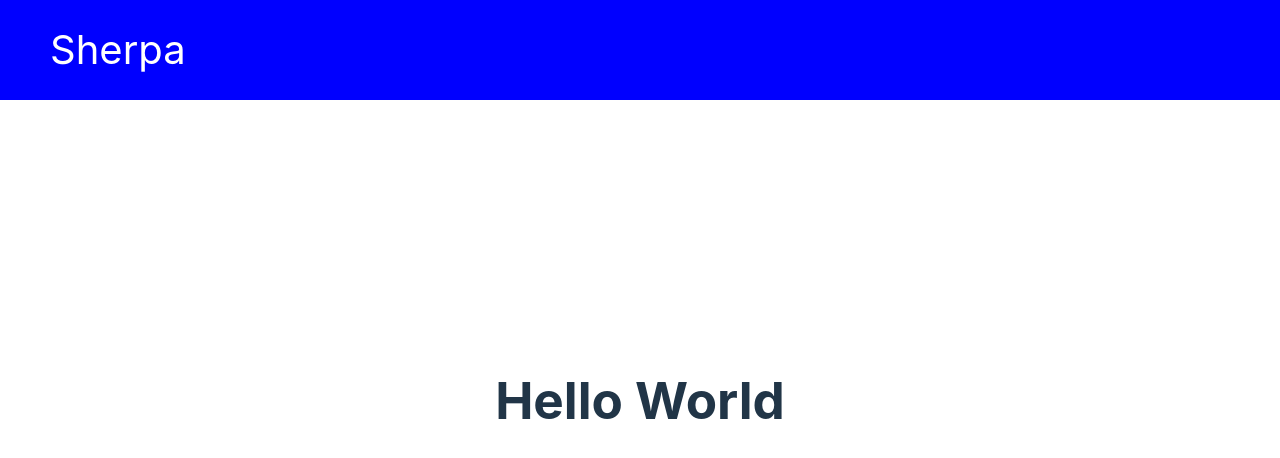
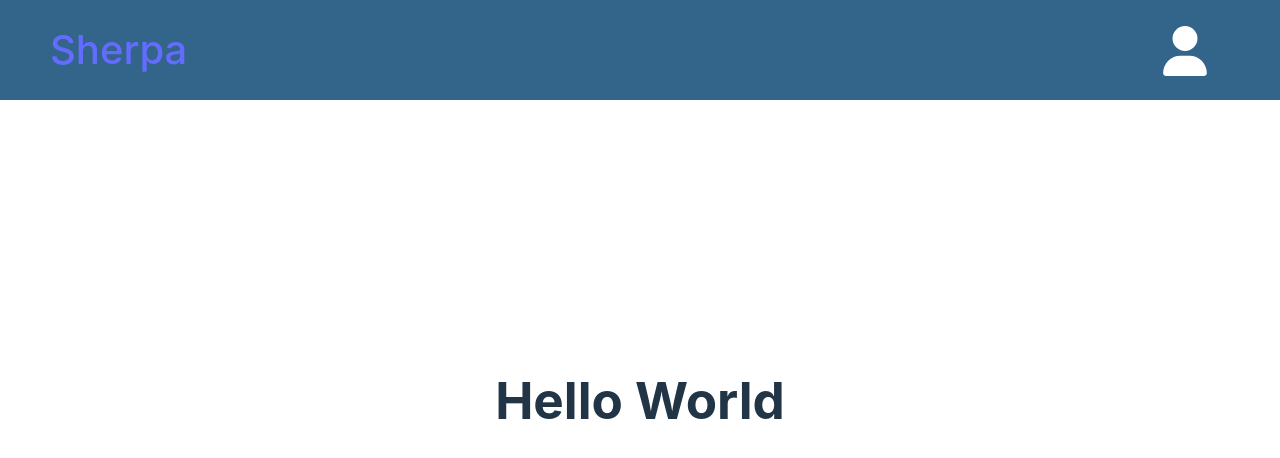
Before and after one commit to saraaltman/sherpa, a React (Vite) app in the folder sherpa/: page / in a window 1280 px wide. Shown: the top 458 px of the page. Built offline with nearby package versions, Linux system fonts and the light colour scheme.

Commit message:
addede profile page & linked header buttons

```diff
--- a/sherpa/package.json
+++ b/sherpa/package.json
@@ -9,6 +9,9 @@
     "preview": "vite preview"
   },
   "dependencies": {
+    "@fortawesome/fontawesome-svg-core": "^6.3.0",
+    "@fortawesome/free-solid-svg-icons": "^6.3.0",
+    "@fortawesome/react-fontawesome": "^0.2.0",
     "daisyui": "^2.50.0",
     "react": "^18.2.0",
     "react-dom": "^18.2.0",
--- a/sherpa/src/App.jsx
+++ b/sherpa/src/App.jsx
@@ -2,6 +2,7 @@ import { useState } from 'react'
 import {Route, Routes} from 'react-router-dom';
 import './App.css'
 import HomePage from './components/HomePage';
+import UserProfile from './components/user/UserProfile';
 
 function App() {
   const [count, setCount] = useState(0)
@@ -9,8 +10,8 @@ function App() {
   return (
     <div className="App">
       <Routes>
-        <Route path="/" element={<HomePage/>}>
-        </Route>
+        <Route path="/" element={<HomePage/>}></Route>
+        <Route path="/profile" element={<UserProfile/>}></Route>
       </Routes>
     </div>
   )
--- a/sherpa/src/components/base/Header.css
+++ b/sherpa/src/components/base/Header.css
@@ -1,5 +1,5 @@
 .header {
-    background-color: blue;
+    background-color: #33658A;;
     height: 100px;
     position: absolute;
     top: 0px;
@@ -8,9 +8,29 @@
 }
 
 .logo {
-    color: white;
-    font-size: 40px;
     position: absolute;
     top: 20px;
     left: 50px;
 }
+
+a {
+    color: white;
+    font-family: 'Inter';
+    font-style: normal;
+    font-weight: 400;
+    font-size: 40px;
+}
+a:visited {color:white}
+
+.avatarButton {
+    position: absolute;
+    top: 15px;
+    right: 50px;
+    background: none;
+}
+
+.avatar {
+    color: white;
+    height: 50px;
+    width: 50px;
+}
--- a/sherpa/src/components/base/Header.jsx
+++ b/sherpa/src/components/base/Header.jsx
@@ -1,11 +1,27 @@
+import { FontAwesomeIcon } from '@fortawesome/react-fontawesome'
+import { faUser } from '@fortawesome/free-solid-svg-icons'
+import { useNavigate } from 'react-router-dom';
 import './header.css'
 
 const Header = () => {
-    return(
+    const navigate = useNavigate();
+    const handleProfileClick = () => navigate('/profile');
+
+
+    return (
         <div className="header">
             <div className="logo">
-                Sherpa
+                <a href="/">
+                    Sherpa
+                </a>
             </div>
+            <div>
+                <button className="avatarButton" onClick={handleProfileClick}>
+                    <FontAwesomeIcon className="avatar" icon={faUser} />
+                </button>
+            </div>
+
+
         </div>
     );
 }
--- /dev/null
+++ b/sherpa/src/components/user/UserProfile.jsx
@@ -0,0 +1,11 @@
+import Header from "../base/Header"
+
+const UserProfile = () => {
+    return(
+        <div>
+            <Header></Header>
+            <h1>User Profile Page</h1>
+        </div>
+    );
+}
+export default UserProfile;
--- a/sherpa/src/main.jsx
+++ b/sherpa/src/main.jsx
@@ -9,5 +9,5 @@ ReactDOM.createRoot(document.getElementById('root')).render(
     <BrowserRouter>
       <App />
     </BrowserRouter>
-  </React.StrictMode>,
+  </React.StrictMode>
 )
```
Also changed, not shown: 1 other file (tests, documents, lock files or other folders).
